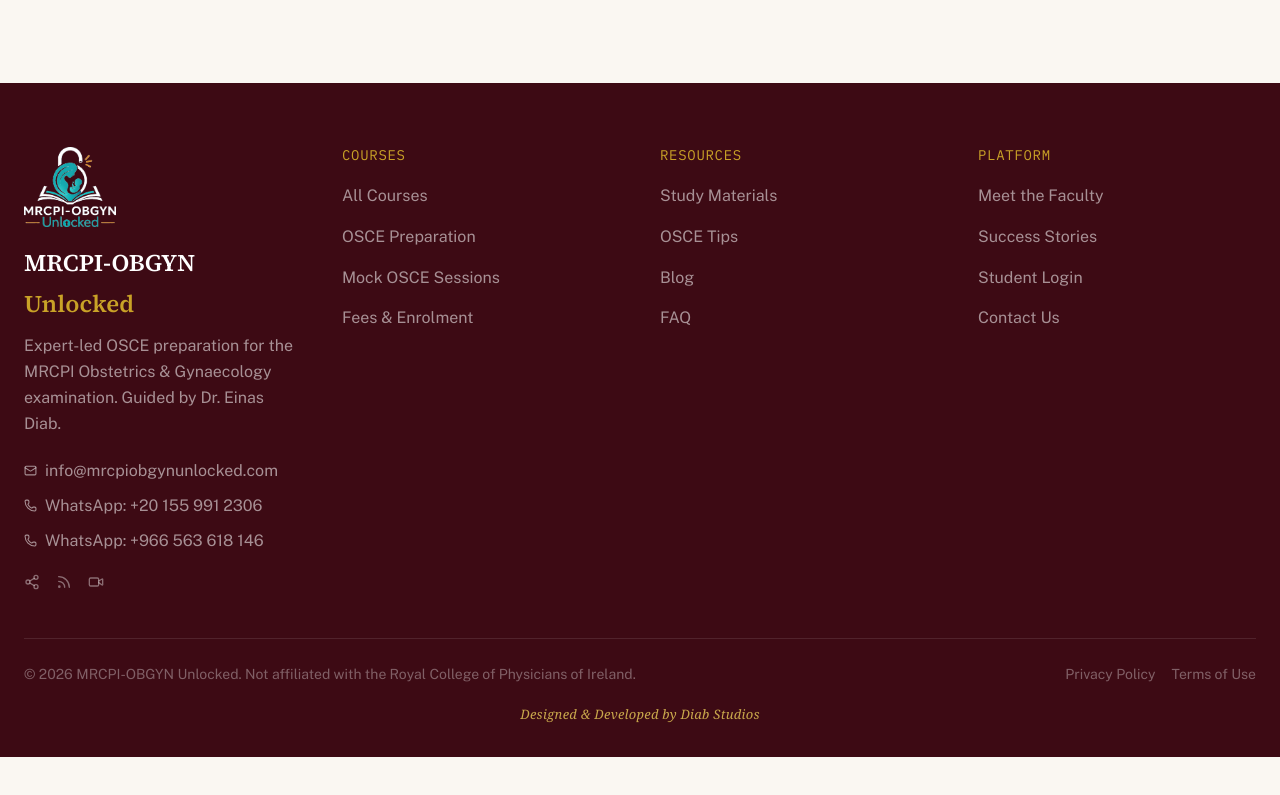
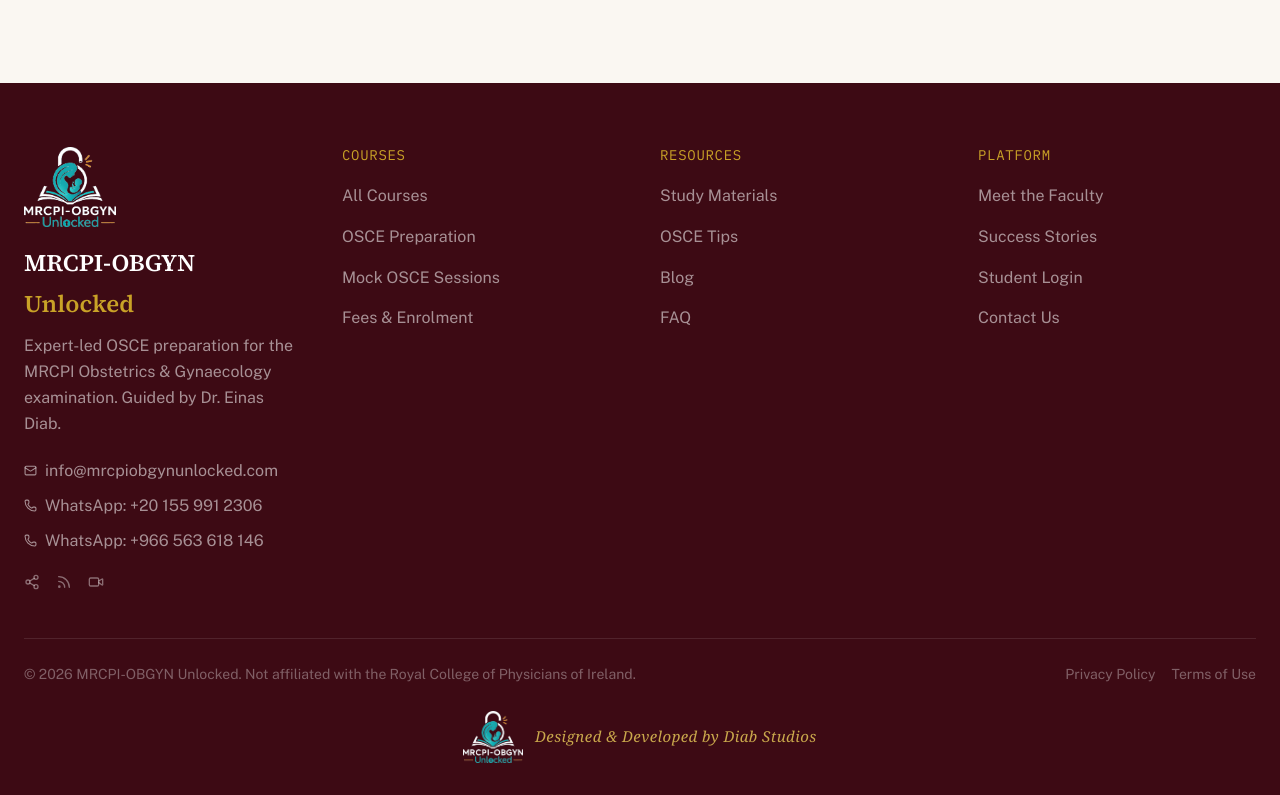
Before and after one commit to eyas711-cloud/MRCPI-OBGYNUNLOCKED, a Next.js app: page /login in a window 1280 px wide. Shown: the part 920-1715 px from the top of the page. Before the commit the page ends 1677 px from the top, so only its background shows below. Built offline with nearby package versions, Linux system fonts and the light colour scheme; no server answers; the database is empty.

Commit message:
Add Diab Studios logo to footer

```diff
--- a/src/components/Footer.tsx
+++ b/src/components/Footer.tsx
@@ -95,8 +95,10 @@ export default function Footer() {
             <a href="#" className="hover:text-white/60 transition-colors">Terms of Use</a>
           </div>
         </div>
-        <div className="pt-4 text-center">
-          <p style={{ fontFamily: "Georgia, 'Times New Roman', serif", fontStyle: "italic", color: "#C9A84C", fontSize: "13px", letterSpacing: "0.02em" }}>
+        <div className="pt-6 flex items-center justify-center gap-3">
+          {/* eslint-disable-next-line @next/next/no-img-element */}
+          <img src="/diab-studios-logo.png" alt="Diab Studios" style={{ height: "52px", width: "auto", objectFit: "contain" }} />
+          <p style={{ fontFamily: "Georgia, 'Times New Roman', serif", fontStyle: "italic", color: "#C9A84C", fontSize: "15px", letterSpacing: "0.03em" }}>
             Designed &amp; Developed by Diab Studios
           </p>
         </div>
```
Also changed, not shown: public/diab-studios-logo.png (added).
